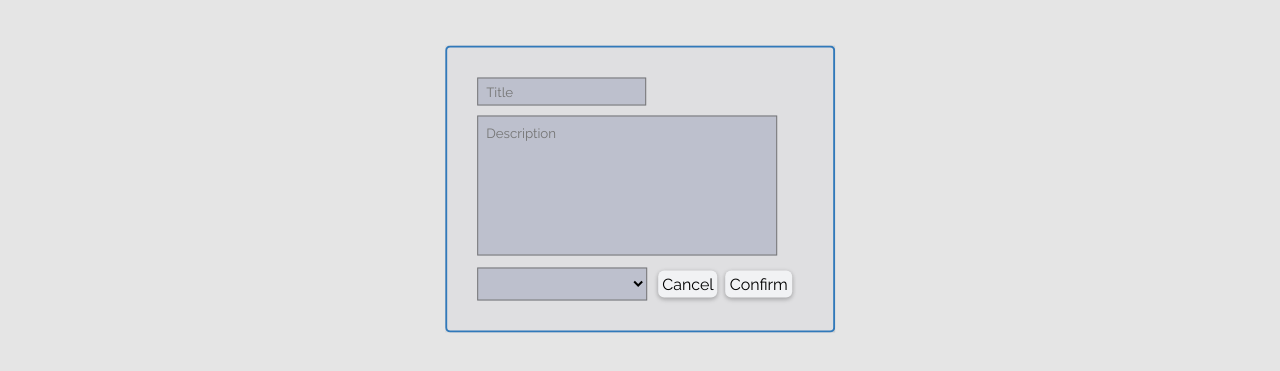
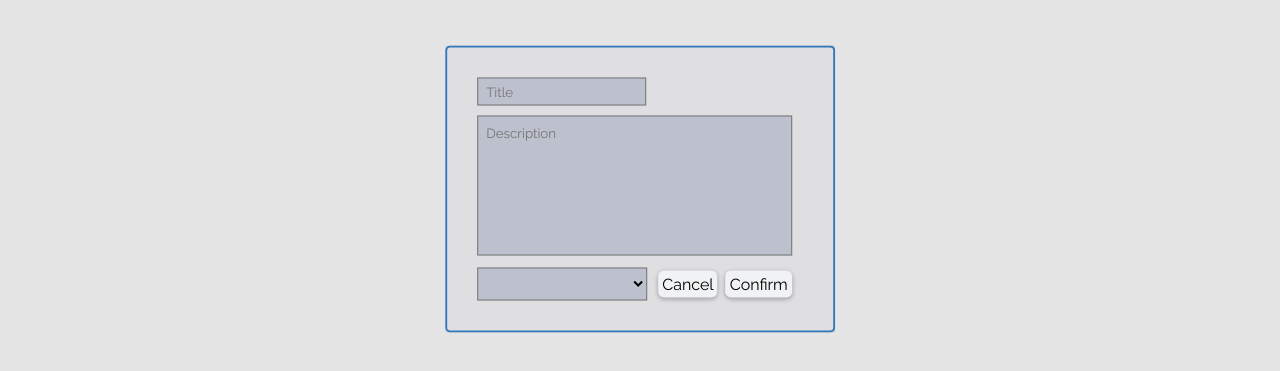
Before and after one commit to eugenialt/Trello-app, a website built with Vite: page index.html in a window 1280 px wide. Both pictures are taken after a click on the button "+ Add a task". Shown: the part 211-582 px from the top of the page. Built offline with nearby package versions, Linux system fonts and the light colour scheme; no server answers; a web font is replaced by a local one.

Commit message:
resized task description field

```diff
--- a/src/style.css
+++ b/src/style.css
@@ -239,7 +239,7 @@ button {
 
 #modal__description {
   background-color: var(--bg-color-modal-input);
-  width: 300px;
+  width: 315px;
   height: 140px;
   padding: 8px;
 }
```
